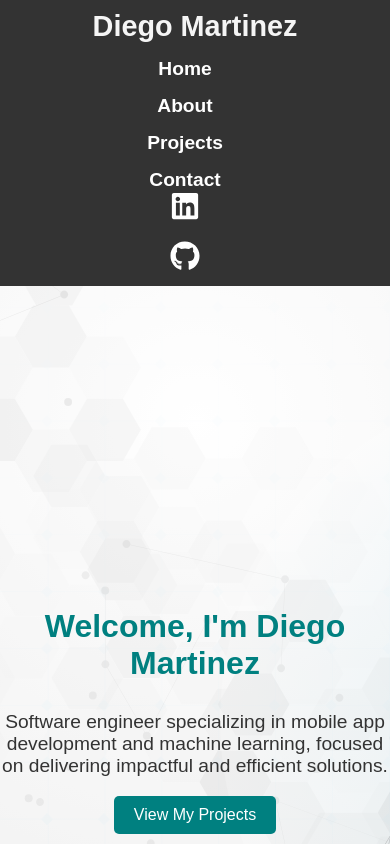
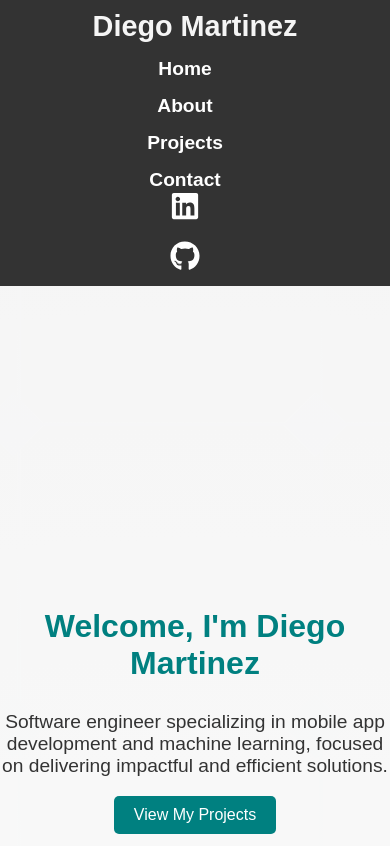
Before and after one commit to diegomtz5/portfolio, a React (Create React App) app: page / in a window 390 px wide. Shown: the top 846 px of the page. Built offline with nearby package versions, Linux system fonts and the light colour scheme; what webfontloader would draw is missing.

Commit message:
Fix deployment mobile issues

```diff
--- a/src/components/Home.css
+++ b/src/components/Home.css
@@ -421,10 +421,18 @@ body::before {
 
   /* Ensure background covers mobile screens */
   body::before {
-    background-attachment: scroll; /* Make sure the background stays fixed */
+    background-attachment: scroll; /* Change to scroll for mobile */
     background-size: cover; /* Ensure the background covers the viewport */
     animation: none; /* Disable animation for mobile */
+    position: absolute; /* Change to absolute to remove any fixed positioning */
+    top: 0;
+    left: 0;
+    width: 100%;
+    height: 100%;
+    z-index: -1;
+    transform: none; /* Ensure no transformation effects are applied */
   }
+
   /* Adjust padding for sections for better spacing */
   section {
     padding: 40px 15px;
```
